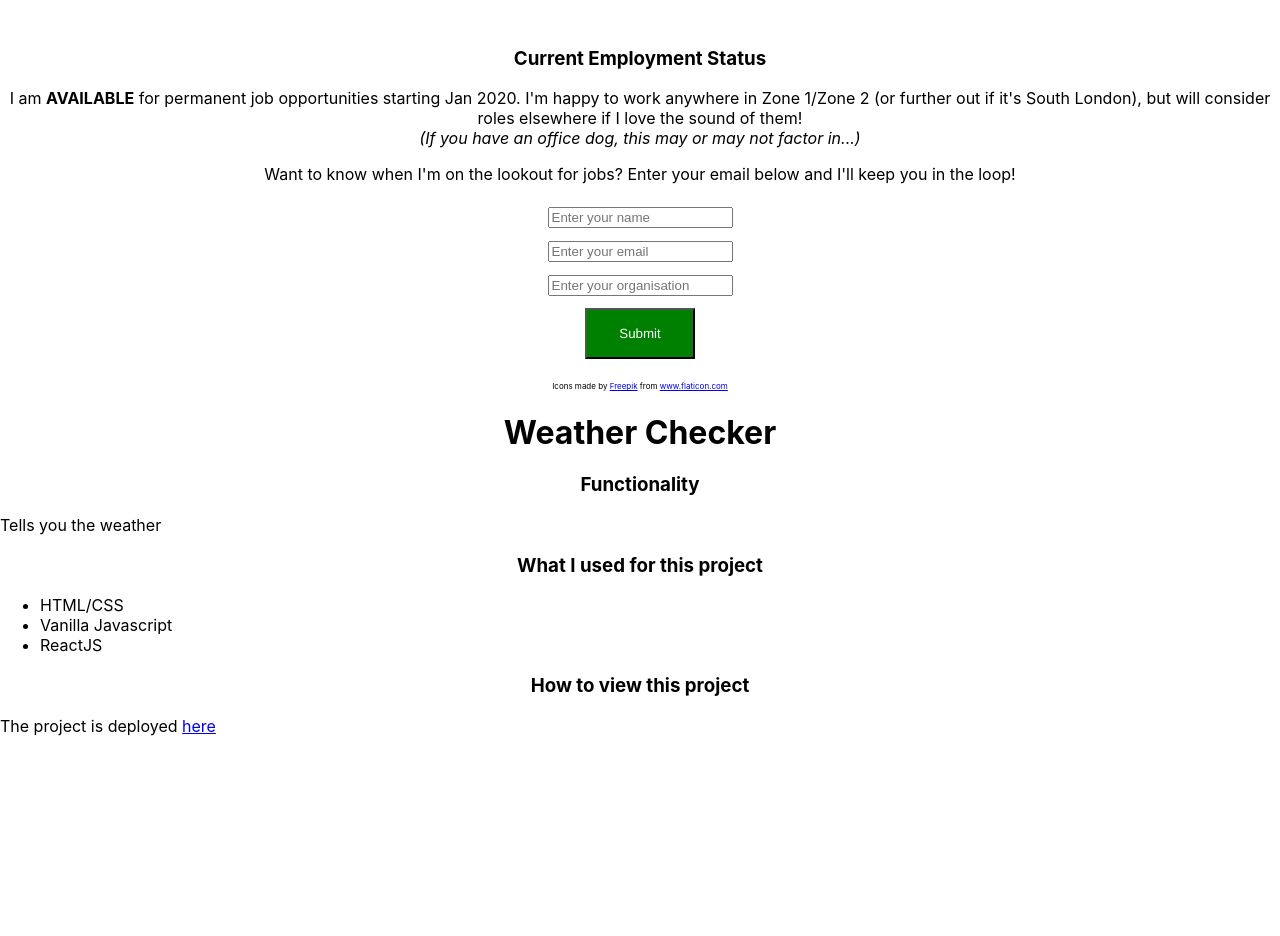
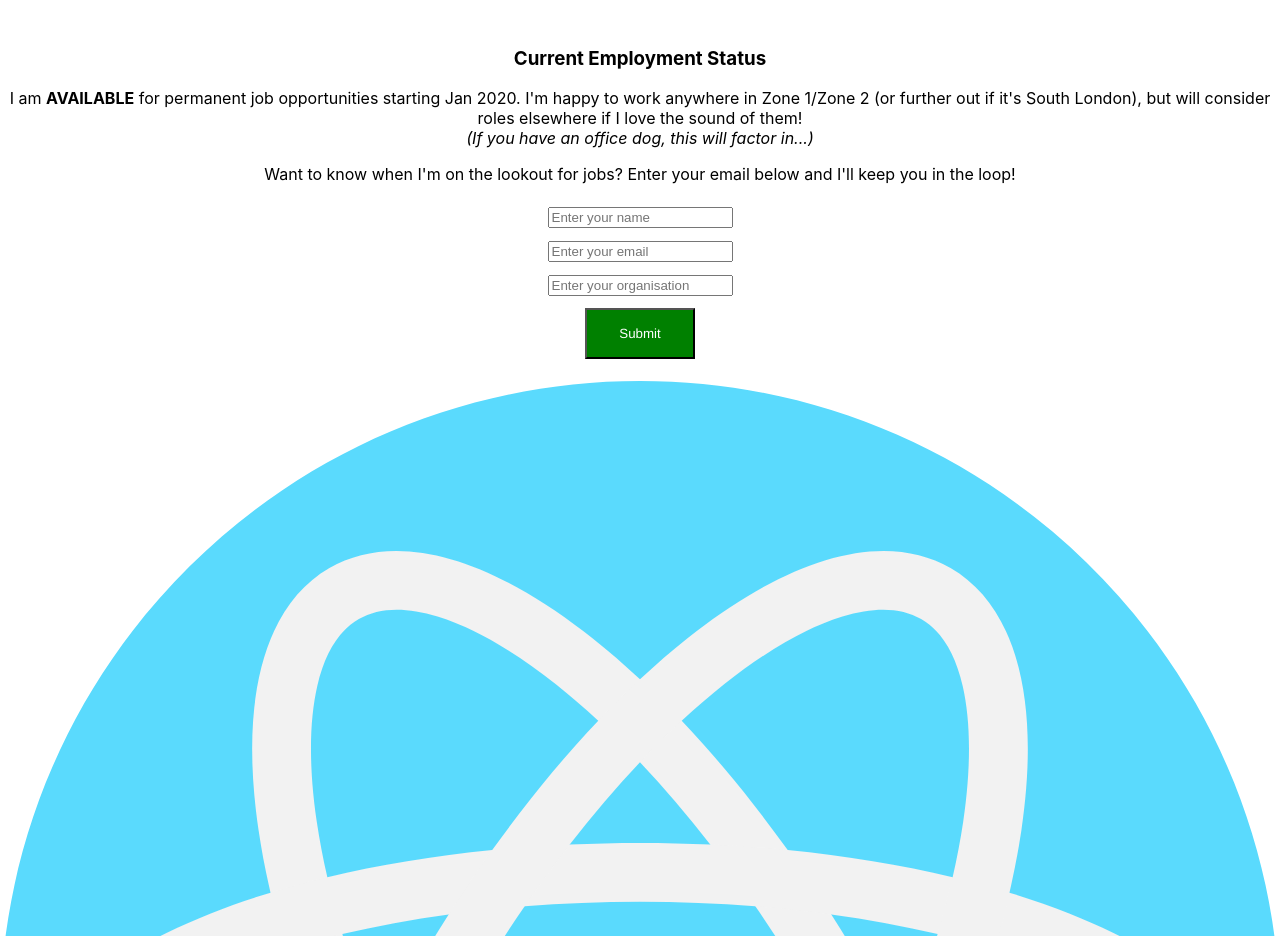
Before and after one commit to Reikon95/portfolio, a React (Create React App) app: page / in a window 1280 px wide. Shown: the part 4450-5386 px from the top of the page. Before the commit the page ends 5202 px from the top, so only its background shows below. Built offline with nearby package versions, Linux system fonts and the light colour scheme.

Commit message:
refactoring and tests

```diff
--- a/src/App.js
+++ b/src/App.js
@@ -18,7 +18,7 @@ import gith from './Imgs/github-big-logo.svg';
 import htmli from './Imgs/html-5.svg';
 import nodeLogo from './Imgs/nodejs.svg';
 import Projects from './Projects.js';
-import WeatherChecker from './Projects/WeatherChecker.js'
+import GetTechs from './Techs.js';
 
 function App() {
   document.title="Cameron Blackwood";
@@ -89,10 +89,13 @@ function App() {
         </div>
         <EmploymentStatus looking="yes"/>
         <SubscriptionForm/>
-
+        <GetTechs/>
       </div>
       <div className="credit">Icons made by <a href="https://www.flaticon.com/authors/freepik" title="Freepik">Freepik</a> from <a href="https://www.flaticon.com/" title="Flaticon">www.flaticon.com</a></div>
-      <WeatherChecker/>
+      TESTING AREA
+      {/* <WeatherChecker/> */}
+
+
     </div>
   );
 }
--- a/src/EmploymentStatus.js
+++ b/src/EmploymentStatus.js
@@ -6,7 +6,7 @@ function EmploymentStatus(props) {
     <h3>Current Employment Status</h3>
         <p>I am <strong>AVAILABLE</strong> for permanent job opportunities
         starting Jan 2020. I'm happy to work anywhere in Zone 1/Zone 2 (or further out if it's South London), but will consider roles elsewhere
-        if I love the sound of them!<br></br> <em>(If you have an office dog, this may or may not factor in...)</em></p>
+        if I love the sound of them!<br></br> <em>(If you have an office dog, this will factor in...)</em></p>
         <p>Want to know when I'm on the lookout for jobs? Enter your email below and I'll keep you in the loop!</p>
     </>
     } else if (props.looking==="passive") {
--- /dev/null
+++ b/src/Techs.js
@@ -0,0 +1,44 @@
+import React from 'react';
+import css from './Imgs/css-3.svg';
+import js from './Imgs/javascript.svg';
+import py from './Imgs/python.svg';
+import rjs from './Imgs/react.svg';
+import cloud from './Imgs/cloud-computing.svg';
+import gith from './Imgs/github-big-logo.svg';
+import htmli from './Imgs/html-5.svg';
+import nodeLogo from './Imgs/nodejs.svg';
+import './TechsStyle.css';
+
+export default function GetTechs() {
+    return (
+    <>
+    <div className="technologies">
+    <div className="tech">
+      <img src={rjs} alt="ReactJS"/>
+    </div>
+    <div className="tech">
+      <img src={py} alt="python" id="py"/>
+    </div>
+    <div className="tech">
+      <img src={js} alt="javascript"/>
+    </div>
+    <div className="tech">
+      <img src={css} alt="css"/>
+    </div>
+  </div>
+  <div className="technologies">
+    <div className="tech">
+      <img src={cloud} alt="ReactJS"/>
+    </div>
+    <div className="tech">
+      <img src={nodeLogo} alt="python"/>
+    </div>
+    <div className="tech">
+      <img src={htmli} alt="javascript"/>
+    </div>
+    <div className="tech">
+      <img src={gith} alt="css"/>
+    </div>
+  </div>
+  </>);
+}
```
Also changed, not shown: src/TechsStyle.css (added).
